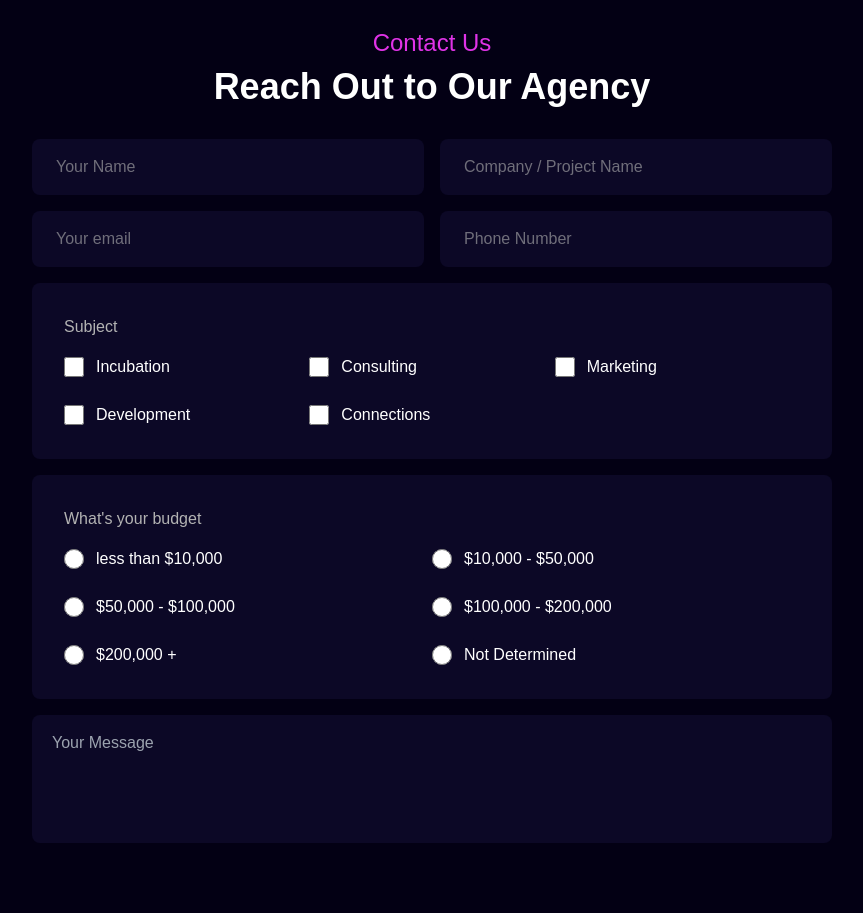
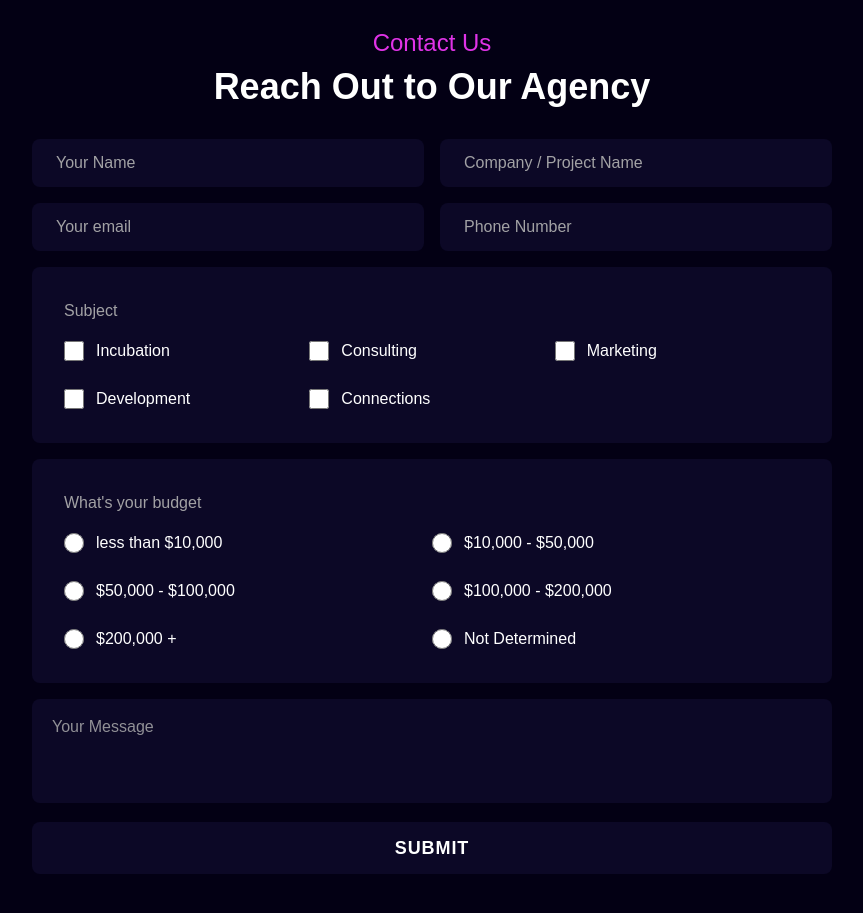
Before and after one commit to Shakiqurrahman/Crypto-Wave-Agency, a React (Vite) app: page / in a window 1280 px wide. Shown: the part 3140-4053 px from the top of the page, without its empty margins (208-1071 px from the left). Built offline with nearby package versions, Linux system fonts and the light colour scheme.

Commit message:
form completed

```diff
--- a/src/components/ClientContact.jsx
+++ b/src/components/ClientContact.jsx
@@ -2,37 +2,42 @@ import React from "react";
 
 const ClientContact = () => {
   return (
-    <form className=" mx-auto max-w-[800px]">
+    <div className=" mx-auto max-w-[800px]">
+      <form action="https://formspree.io/f/xjvnpvae" method="post">
         <div className="flex flex-col md:flex-row gap-4 mb-4">
           <input
             type="text"
-          className="bg-[#110c2eb3] px-6 py-4 rounded-lg w-full outline-none placeholder:text-dark/60"
+            className="bg-[#110c2eb3] px-6 py-3 rounded-lg w-full outline-none placeholder:text-dark/90"
             required
             placeholder="Your Name"
+            name="Name"
           />
           <input
             type="text"
-          className="bg-[#110c2eb3] px-6 py-2 rounded-lg w-full outline-none placeholder:text-dark/60"
+            className="bg-[#110c2eb3] px-6 py-3 rounded-lg w-full outline-none placeholder:text-dark/90"
             required
             placeholder="Company / Project Name"
+            name="Company / Project Name"
           />
         </div>
         <div className="flex flex-col md:flex-row gap-4 mb-4">
           <input
             type="email"
-          className="bg-[#110c2eb3] px-6 py-4 rounded-lg w-full outline-none placeholder:text-dark/60"
+            className="bg-[#110c2eb3] px-6 py-3 rounded-lg w-full outline-none placeholder:text-dark/90"
             required
             placeholder="Your email"
+            name="Email"
           />
           <input
             type="number"
-          className="bg-[#110c2eb3] px-6 py-2 rounded-lg w-full outline-none placeholder:text-dark/60"
+            className="bg-[#110c2eb3] px-6 py-3 rounded-lg w-full outline-none placeholder:text-dark/90"
             required
             placeholder="Phone Number"
+            name="Phone Number"
           />
         </div>
         <div className="bg-[#110c2eb3] p-8 rounded-lg mb-4">
-        <h3 className="mb-4 text-dark">Subject</h3>
+          <h3 className="mb-4 text-dark/90">Subject</h3>
           <div className="grid grid-cols-2 md:grid-cols-3 gap-y-6">
             <div className="flex items-center space-x-3">
               <input
@@ -89,7 +94,7 @@ const ClientContact = () => {
           </div>
         </div>
         <div className="bg-[#110c2eb3] p-8 rounded-lg">
-        <h3 className="mb-4 text-dark">What's your budget</h3>
+          <h3 className="mb-4 text-dark/90">What's your budget</h3>
           <div className="grid grid-cols-1 md:grid-cols-2 gap-y-6">
             <div className="flex items-center space-x-3">
               <input
@@ -147,10 +152,23 @@ const ClientContact = () => {
             </div>
           </div>
         </div>
-      <textarea className="w-full bg-[#110c2eb3] mt-4 rounded-lg px-5 py-4 outline-none resize-none" placeholder="Your Message" name="" id="" cols="10" rows="4">
-
-      </textarea>
+        <textarea
+          className="w-full bg-[#110c2eb3] mt-4 rounded-lg px-5 py-4 outline-none resize-none placeholder:text-dark/80"
+          placeholder="Your Message"
+          name="Message"
+          id=""
+          rows="3"
+        ></textarea>
+        <div className="text-center mt-3">
+          <button
+            className="borde border-secondary w-full px-8 py-3 bg-[#110c2eb3] hover:bg-white hover:text-black duration-300 rounded-lg font-semibold uppercase tracking-wider text-lg"
+            type="submit"
+          >
+            Submit
+          </button>
+        </div>
       </form>
+    </div>
   );
 };
 
```
Lines whose indentation alone changed are shown as unchanged.
